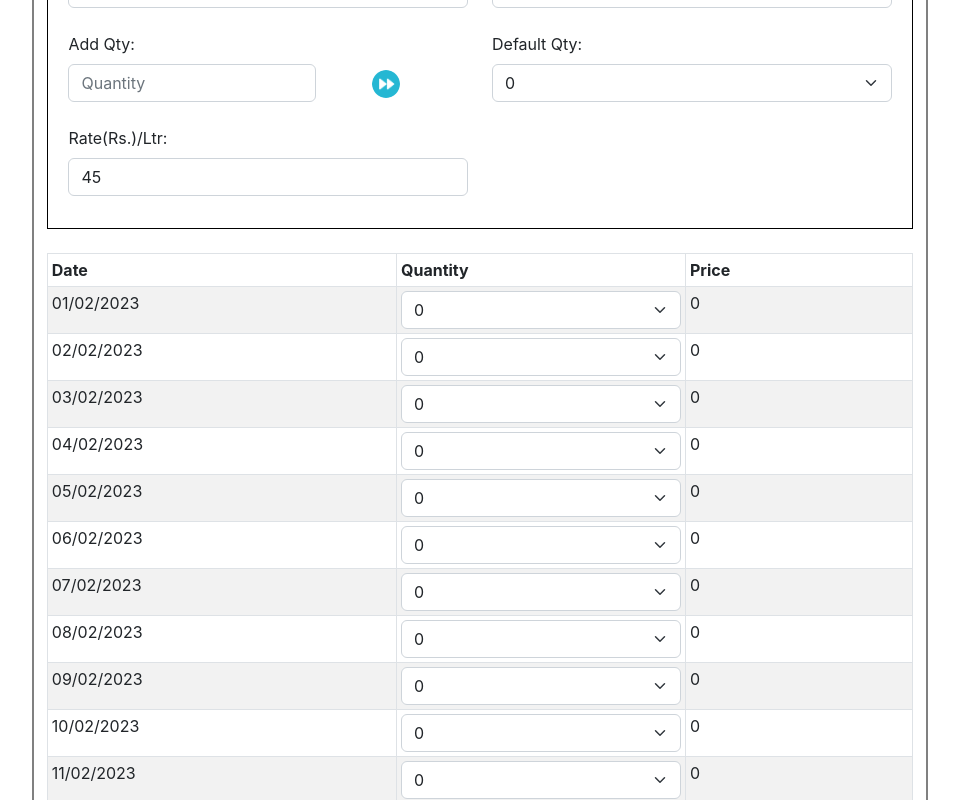
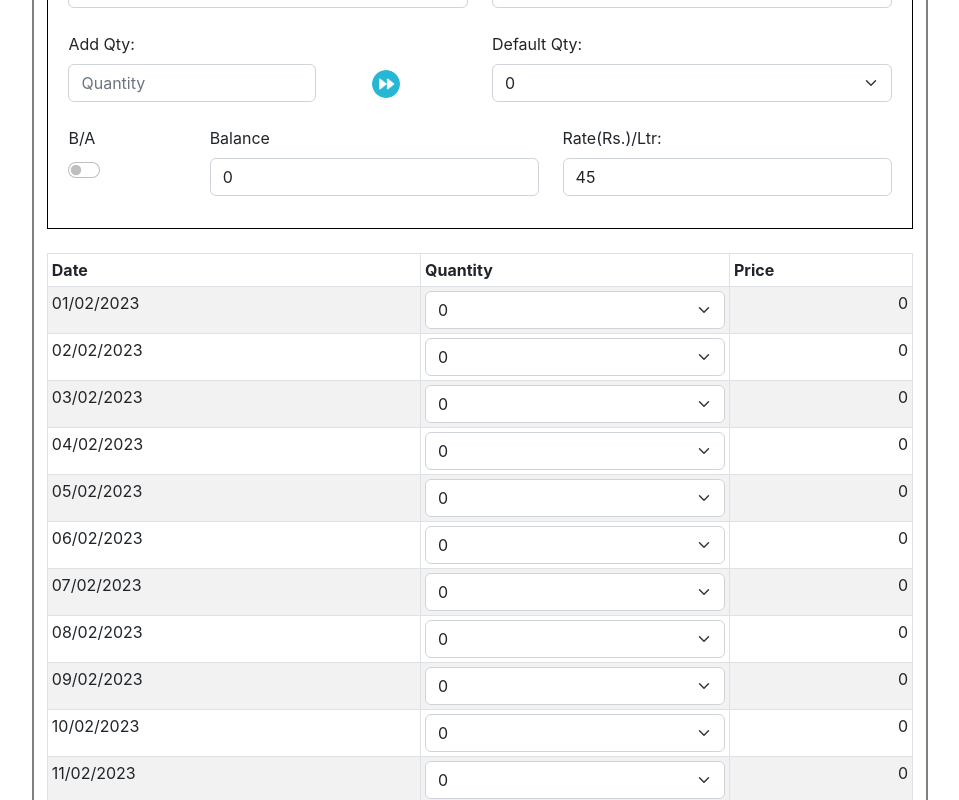
Before and after one commit to kaletushar222/dairyapp, a React (Create React App) app: page / in a window 1280 px wide. Shown: the part 200-1000 px from the top of the page, without its empty margins (160-1119 px from the left). Built offline with nearby package versions, Linux system fonts and the light colour scheme.

Commit message:
Previous Balance feature added

```diff
--- a/src/layouts/Appmodules/Dairy/DairyApp.css
+++ b/src/layouts/Appmodules/Dairy/DairyApp.css
@@ -42,11 +42,7 @@ h1 {
     font-size: 10px;
 }
 
-@media print {
-    html, body {
-       border: 1px solid white;
-       height: 99%;
-       page-break-after: avoid;
-       page-break-before: avoid;
-    }
+#custom-switch:checked {
+    background-color: #33b7d3;
+    border-color: #33b7d3;
 }
--- a/src/layouts/Appmodules/Dairy/DairyInvoice.js
+++ b/src/layouts/Appmodules/Dairy/DairyInvoice.js
@@ -23,7 +23,10 @@ class DairyInvoice extends React.Component {
 				individualDayRates:[],
 				totalMilk: 0,
 				totalPrice: 0,
-				defaultQuantity: 0
+				defaultQuantity: 0,
+				isAdvance : false,
+				balanceAmount : 0,
+				totalPayable: 0
 			},
 			isEditView: true,
 			quantities: [0, 0.5, 1, 1.5, 2]
@@ -84,7 +87,6 @@ class DairyInvoice extends React.Component {
 		let rate = 0
 		if(event.target.value){
 			rate = parseFloat(event.target.value, 10);
-			console.log("rate : ", rate)
 		}
 		dairyInvoice[event.target.name] = parseFloat(rate)
 		this.setState({
@@ -92,6 +94,8 @@ class DairyInvoice extends React.Component {
         }, ()=>{
 			this.calculateTotal(dairyInvoice)
 		})
+
+		$("#rate-input").val(rate)
 	}
 
 	updateDaysInMonth = () => {
@@ -154,6 +158,7 @@ class DairyInvoice extends React.Component {
 	calculateTotal = (dairyInvoice) =>{
 		let totalPrice = 0
 		let totalMilk = 0
+
 		dairyInvoice.individualDayRates.forEach((object, index)=>{
 			const price = parseFloat(parseFloat(parseFloat(dairyInvoice.rate) * object.quantity).toFixed(2))
 			dairyInvoice.individualDayRates[index]["price"] = price
@@ -163,6 +168,14 @@ class DairyInvoice extends React.Component {
 		totalPrice = Math.round(parseFloat(totalPrice))
 		dairyInvoice['totalPrice'] = totalPrice
 		dairyInvoice['totalMilk'] = parseFloat(totalMilk.toFixed(2))
+
+		if(dairyInvoice.isAdvance){
+			dairyInvoice['totalPayable'] = parseFloat((dairyInvoice.totalPrice - dairyInvoice.balanceAmount).toFixed(2))
+		}
+		else{
+			dairyInvoice['totalPayable'] = parseFloat((dairyInvoice.totalPrice + dairyInvoice.balanceAmount).toFixed(2))
+		}
+
 		this.setState({
 			dairyInvoice: dairyInvoice
 		})
@@ -190,18 +203,34 @@ class DairyInvoice extends React.Component {
 	}
 	addQuantity = () =>{
 		const { customQty, quantities } = this.state
-		console.log("aty : ", customQty )
 		if(!customQty || quantities.includes(customQty)){
 			return alert("Quantity is already present")
 		}
 		quantities.push(customQty)
 		quantities.sort((a, b) => a - b);
-		console.log("quantities : ", quantities)
 		this.setState({
 			customQty: 0,
 			quantities: quantities
 		})
-		console.log("added")
+	}
+
+	handleSwitch = (event) =>{
+		const { dairyInvoice } = this.state
+		dairyInvoice.isAdvance = !dairyInvoice.isAdvance
+		this.calculateTotal(dairyInvoice)
+	}
+
+	handleDairyInvoiceBalanceAmount = (event) =>{
+		const { dairyInvoice } = this.state
+
+		let balanceAmount = 0
+		if(event.target.value){
+			balanceAmount = parseFloat(event.target.value)
+		}
+		balanceAmount = parseFloat(balanceAmount.toFixed(2))
+		dairyInvoice[event.target.name] = parseFloat(balanceAmount)
+		this.calculateTotal(dairyInvoice)
+		$("#balanceAmount").val(balanceAmount)
 	}
 
 	reset = () =>{
@@ -220,7 +249,8 @@ class DairyInvoice extends React.Component {
 	}
 
 	getEditView = () =>{
-		const { dairyInvoice, quantities, customQty } = this.state
+		const { dairyInvoice, quantities, customQty, isAdvance } = this.state
+		console.log("dairyInvoice : ", dairyInvoice)
 		let months = moment.months()
 		let currentYear = new Date().getFullYear();
 		let years = [currentYear-1, currentYear, currentYear+1]
@@ -278,11 +308,23 @@ class DairyInvoice extends React.Component {
 							</Row>
 							<br/>
 							<Row style={{margin: "auto"}}>
-								<Col>
+								<Col xs="2">
+									<Form.Label>B/A</Form.Label>
+									<Form.Check
+										type="switch"
+										id="custom-switch"
+										checked={dairyInvoice.isAdvance}
+										onChange={this.handleSwitch}
+									/>
+								</Col>
+								<Col xs="5">
+									<Form.Label> { dairyInvoice.isAdvance?"Advance" : "Balance" } </Form.Label>
+									<Form.Control value={ dairyInvoice.balanceAmount } type="number" placeholder={ dairyInvoice.isAdvance?"Advance" : "Balance" } id="balanceAmount" name="balanceAmount" onChange={this.handleDairyInvoiceBalanceAmount}/>
+								</Col>
+
+								<Col xs="5">
 									<Form.Label>Rate(Rs.)/Ltr: </Form.Label>
-									<Form.Control value={ dairyInvoice.rate } type="number" placeholder="Enter Rate" name="rate" onChange={this.handleDairyInvoiceRate}/>
-								</Col>
-								<Col>
+									<Form.Control value={ dairyInvoice.rate } type="number" placeholder="Enter Rate" name="rate" id="rate-input" onChange={this.handleDairyInvoiceRate}/>
 								</Col>
 							</Row>
 							<br/>
@@ -310,17 +352,34 @@ class DairyInvoice extends React.Component {
 													}
 												</Form.Select>
 											</td>
-											<td>{day.price}</td>
+											<td style={{textAlign: "right"}}>{day.price}</td>
 										</tr>
 									})
 								}
 								<tr>
 									<td><b>Total</b></td>
 									<td><b>{ dairyInvoice.totalMilk }</b> Ltr</td>
-									<td>Rs. <b>{ dairyInvoice.totalPrice }</b> /-</td>
+									<td style={{textAlign: "right"}}><b>{ dairyInvoice.totalPrice }</b></td>
 								</tr>
+								{
+									dairyInvoice.balanceAmount &&
+									<>
+										<tr>
+											<td></td>
+											<td>{ dairyInvoice.isAdvance ? "Previous Advance" : "Previous Balance"}</td>
+											<td style={{textAlign: "right"}}>{ dairyInvoice.isAdvance ? "-" : "+"} { dairyInvoice.balanceAmount }</td>
+										</tr>
+										<tr>
+											<td></td>
+											<td><b>Total Payable</b></td>
+											<td style={{textAlign: "right"}}><b>{ dairyInvoice.totalPayable }</b></td>
+										</tr>
+									</>
+
+								}
 							</tbody>
 						</Table>
+						<br/>
 				</div>
 				<center>
 					<Button variant="primary" onClick={ this.toggleEdit }>
@@ -343,7 +402,7 @@ class DairyInvoice extends React.Component {
 		let months = moment.months()
   		return (
 			<div>
-				<div className='dairy-invoice small-font'>
+				<div className='dairy-invoice'>
 						<div style={{ marginBottom:"8px" }}>
 							<center>
 								<h1>SHRI DATTA DAIRY FARM</h1>
@@ -370,12 +429,12 @@ class DairyInvoice extends React.Component {
 							</div>
 
 						</div>
-						<Table striped bordered hover size="sm">
+						<Table bordered size="sm">
 							<thead>
 								<tr>
 									<th>Date</th>
-									<th>Quantity</th>
-									<th>Price</th>
+									<th>Quantity (Ltr)</th>
+									<th>Price (Rs.)</th>
 								</tr>
 							</thead>
 							<tbody>
@@ -384,15 +443,31 @@ class DairyInvoice extends React.Component {
 										return <tr key={index}>
 											<td>{day.date}</td>
 											<td>{day.quantity}</td>
-											<td>{day.price}</td>
+											<td style={{textAlign: "right"}}>{day.price}</td>
 										</tr>
 									})
 								}
 								<tr>
 									<td><b>Total</b></td>
 									<td><b>{ dairyInvoice.totalMilk }</b> Ltr</td>
-									<td>Rs. <b>{ dairyInvoice.totalPrice }</b> /-</td>
+									<td style={{textAlign: "right"}}><b>{ dairyInvoice.totalPrice }</b></td>
 								</tr>
+								{
+									dairyInvoice.balanceAmount &&
+									<>
+										<tr>
+											<td></td>
+											<td>{ dairyInvoice.isAdvance ? "Previous Advance" : "Previous Balance"}</td>
+											<td style={{textAlign: "right"}}>{ dairyInvoice.isAdvance ? "-" : "+"} { dairyInvoice.balanceAmount }</td>
+										</tr>
+										<tr>
+											<td></td>
+											<td><b>Total Payable (Rs.)</b></td>
+											<td style={{textAlign: "right"}}><b>{ dairyInvoice.totalPayable }</b></td>
+										</tr>
+									</>
+
+								}
 							</tbody>
 						</Table>
 				</div>
```
